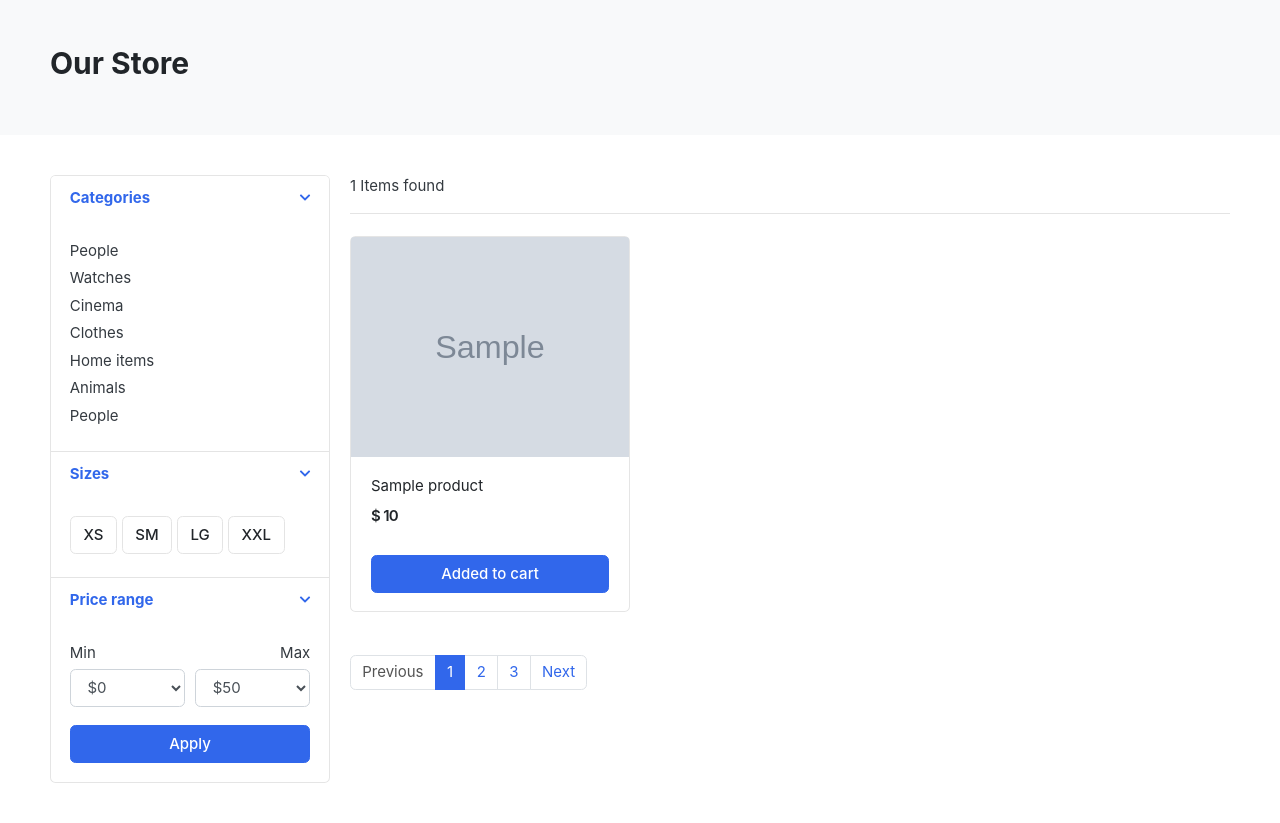
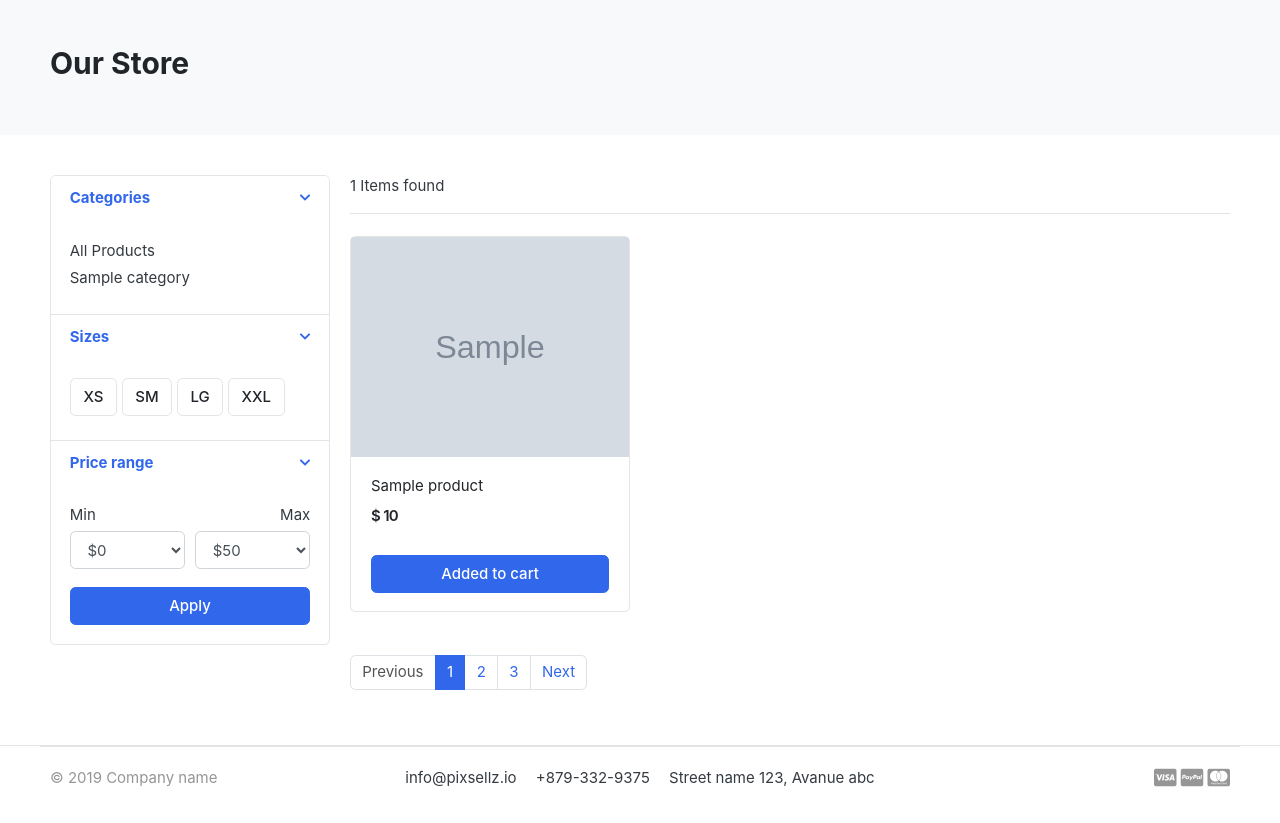
Before and after one commit to Mahesh6885/E-Commerce, a Django app: page /store/ in a window 1280 px wide. Shown: the part 119-942 px from the top of the page. After the commit the page ends 906 px from the top, so only its background shows below. Run offline with Django 5.2, Linux system fonts and the light colour scheme; tables that the repository leaves empty hold one stand-in row (values such as "Sample post"); grey boxes marked "Sample" are stand-in pictures; some libraries are stand-ins or nearby versions; some web fonts are replaced.

Commit message:
Add some changes

```diff
--- a/Dailykart/settings.py
+++ b/Dailykart/settings.py
@@ -62,6 +62,7 @@ TEMPLATES = [
                 "django.template.context_processors.request",
                 "django.contrib.auth.context_processors.auth",
                 "django.contrib.messages.context_processors.messages",
+                "category.context_processers.menu_links",
             ],
         },
     },
--- /dev/null
+++ b/category/context_processers.py
@@ -0,0 +1,5 @@
+from .models import Category
+
+def menu_links(request):
+    links= Category.objects.all()
+    return dict(link=links)
--- a/category/models.py
+++ b/category/models.py
@@ -1,4 +1,5 @@
 from django.db import models
+from django.urls import reverse
 
 class Category(models.Model):
     category_name=models.CharField(max_length=50,unique=True)
@@ -10,5 +11,8 @@ class Category(models.Model):
         verbose_name='category'
         verbose_name_plural='categories'
 
+    def get_url(self):
+        return reverse("products_by_category",args=[self.slug])
+
     def __str__(self):
         return self.category_name
--- a/store/urls.py
+++ b/store/urls.py
@@ -3,4 +3,5 @@ from . import views
 
 urlpatterns=[
     path("",views.store,name="store"),
+    path("<slug:category_slug>/",views.store,name="products_by_category"),
 ]
--- a/store/views.py
+++ b/store/views.py
@@ -1,10 +1,18 @@
-from django.shortcuts import render
+from django.shortcuts import render,get_object_or_404
 from .models import Product
+from category.models import Category
 
 # Create your views here.
-def store(request):
-    products=Product.objects.all().filter(is_available=True)
-    product_count=products.count()
+def store(request,category_slug=None):
+    products=None
+    categories=None
+    if category_slug is not None:
+        categories=get_object_or_404(Category, slug=category_slug)
+        products=Product.objects.filter(category=categories,is_available=True)
+        product_count=products.count()
+    else:
+        products=Product.objects.all().filter(is_available=True)
+        product_count=products.count()
 
     context={
         'products': products,
--- a/templates/includes/navbar.html
+++ b/templates/includes/navbar.html
@@ -38,12 +38,10 @@
                                 <i class="fa fa-bars"></i> All category
                             </button>
                             <div class="dropdown-menu">
-                                <a class="dropdown-item" href="#">Machinery / Mechanical Parts / Tools </a>
-                                <a class="dropdown-item" href="#">Consumer Electronics / Home Appliances </a>
-                                <a class="dropdown-item" href="#">Auto / Transportation</a>
-                                <a class="dropdown-item" href="#">Apparel / Textiles / Timepieces </a>
-                                <a class="dropdown-item" href="#">Home & Garden / Construction / Lights </a>
-                                <a class="dropdown-item" href="#">Beauty & Personal Care / Health </a>
+                                <a class="dropdown-item" href="{% url 'store' %}">All Products</a>
+                                {% for i in link %}
+                                <a class="dropdown-item" href="{{i.get_url}}">{{i.category_name}}</a>
+                                {% endfor %}
                             </div>
                         </div> <!-- category-wrap.// -->
                     </div> <!-- col.// -->
--- a/templates/store/store.html
+++ b/templates/store/store.html
@@ -27,17 +27,14 @@
                                 <h6 class="title">Categories</h6>
                             </a>
                         </header>
-                        <div class="filter-content collapse show" id="collapse_1" style="">
+                        <div class="filter-content collapse show" id="collapse_1" >
                             <div class="card-body">
 
                                 <ul class="list-menu">
-                                    <li><a href="#">People </a></li>
-                                    <li><a href="#">Watches </a></li>
-                                    <li><a href="#">Cinema </a></li>
-                                    <li><a href="#">Clothes </a></li>
-                                    <li><a href="#">Home items </a></li>
-                                    <li><a href="#">Animals</a></li>
-                                    <li><a href="#">People </a></li>
+                                    <li><a href="{% url 'store' %}">All Products</a></li>
+                                    {% for category in link %}
+                                    <li><a href="{{ category.get_url }}">{{ category.category_name }}</a></li>
+                                    {% endfor %}
                                 </ul>
 
                             </div> <!-- card-body.// -->
@@ -50,7 +47,7 @@
                                 <h6 class="title">Sizes </h6>
                             </a>
                         </header>
-                        <div class="filter-content collapse show" id="collapse_4" style="">
+                        <div class="filter-content collapse show" id="collapse_4" >
                             <div class="card-body">
                                 <label class="checkbox-btn">
                                     <input type="checkbox">
@@ -82,7 +79,7 @@
                                 <h6 class="title">Price range </h6>
                             </a>
                         </header>
-                        <div class="filter-content collapse show" id="collapse_3" style="">
+                        <div class="filter-content collapse show" id="collapse_3" >
                             <div class="card-body">
 
                                 <div class="form-row">
```
